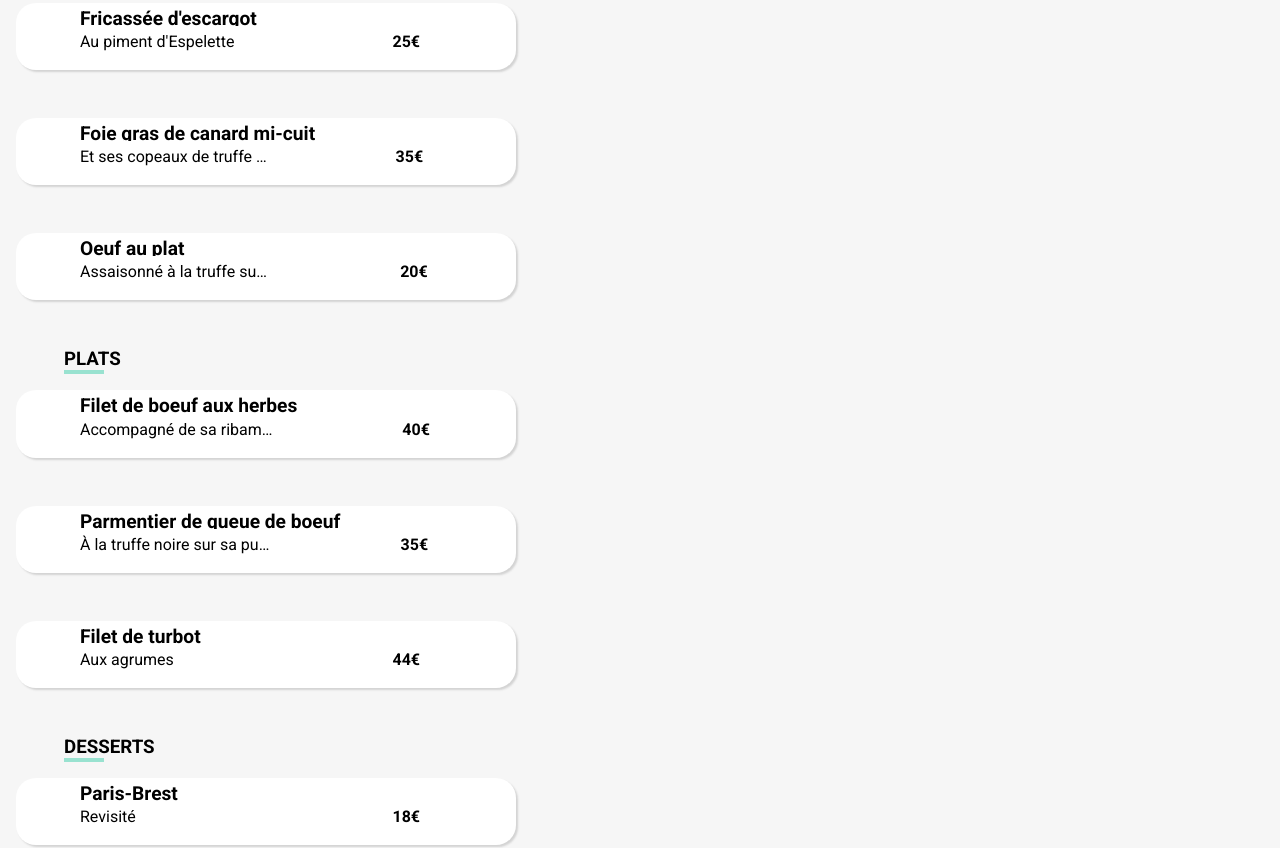
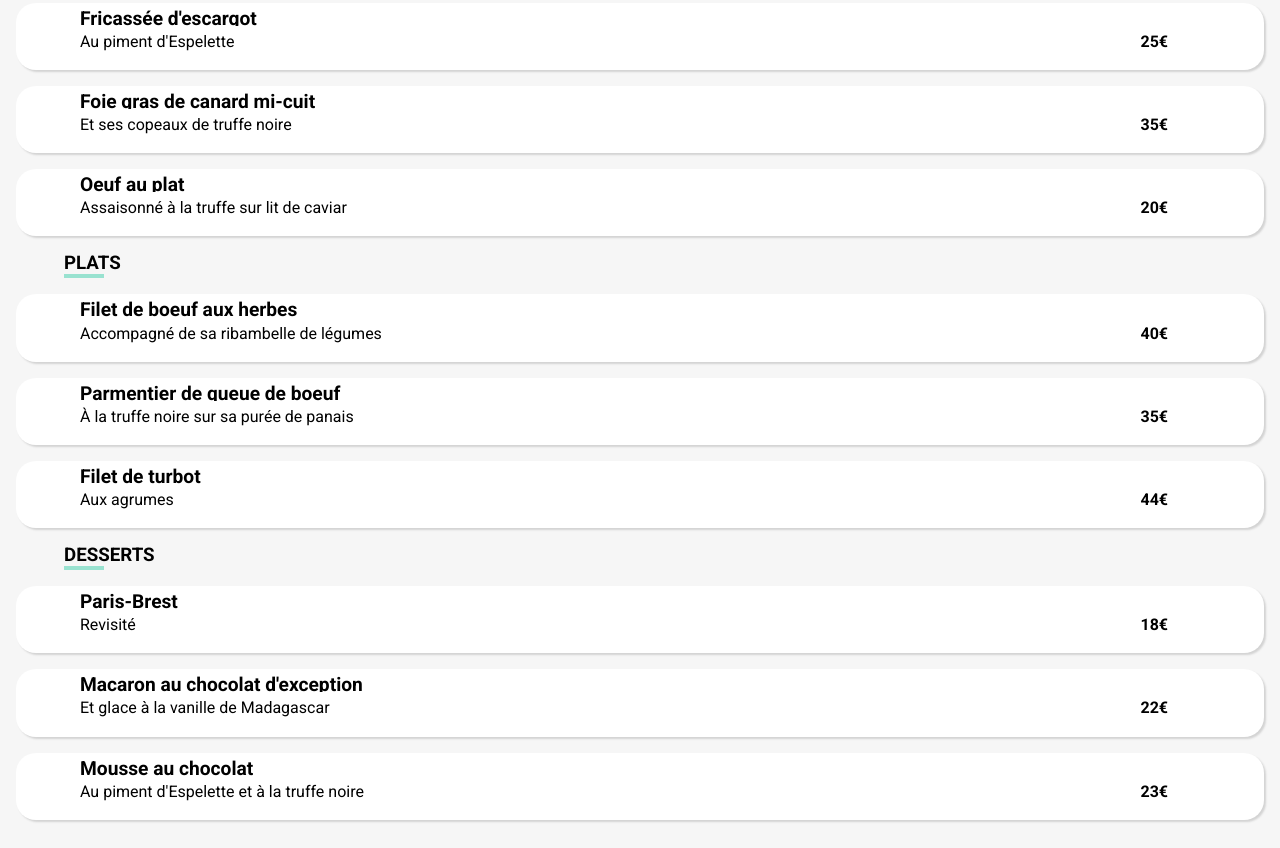
Before and after one commit to FONTENOY1745/ThierryGautier_3_15122021, a plain HTML site: page restaurants/palette.html in a window 1280 px wide. Shown: the part 385-1233 px from the top of the page. Drawn offline with Linux system fonts and the light colour scheme; a web font is replaced by a local one.

Commit message:
p3pages1+2okresteminiretouches

```diff
--- a/index.css
+++ b/index.css
@@ -88,6 +88,7 @@ body {
   font-style: normal;
   font-variant: normal;
   text-rendering: auto;
+  line-height: 1;
 }
 
 .fa,
@@ -473,9 +474,13 @@ p {
   font-weight: bold;
 }
 
-.card:hover,
 .fa-check-circle {
-  transform: rotate(0deg);
+  transform: rotate(359deg);
+  transition: transform 700ms;
+  transition-property: transform;
+  transition-duration: 700ms;
+  transition-timing-function: ease;
+  transition-delay: 0s;
 }
 
 .h5 {
@@ -564,7 +569,6 @@ p {
 
 .card__text__description__price {
   font-weight: bold;
-  margin-top: 2px;
 }
 
 .button {
@@ -670,26 +674,30 @@ p {
     flex-wrap: wrap;
     justify-content: center;
   }
-
-  .card {
-    max-width: 500px;
-    margin: 1rem;
-    margin-bottom: 3rem;
-  }
-  .card__img {
-    max-width: 500px;
-  }
 }
 
-.menu__carte_plats {
-  animation-name: opacity;
+.card__img {
+  max-width: 500px;
+}
+
+.menu__carte_plats,
+.card {
+  animation-delay: 500ms;
+}
+
+.menu__carte_plats,
+.card {
+  animation-name: appear;
   animation-duration: 1000ms;
   animation-fill-mode: backwards;
-  animation-delay: 1000ms;
 }
-.menu__carte_desserts {
-  animation-name: opacity;
+
+.menu__carte_desserts .card {
+  animation-delay: 1s;
+}
+
+.menu__carte_desserts .card {
+  animation-name: appear;
   animation-duration: 1000ms;
   animation-fill-mode: backwards;
-  animation-delay: 1500ms;
 }
```
